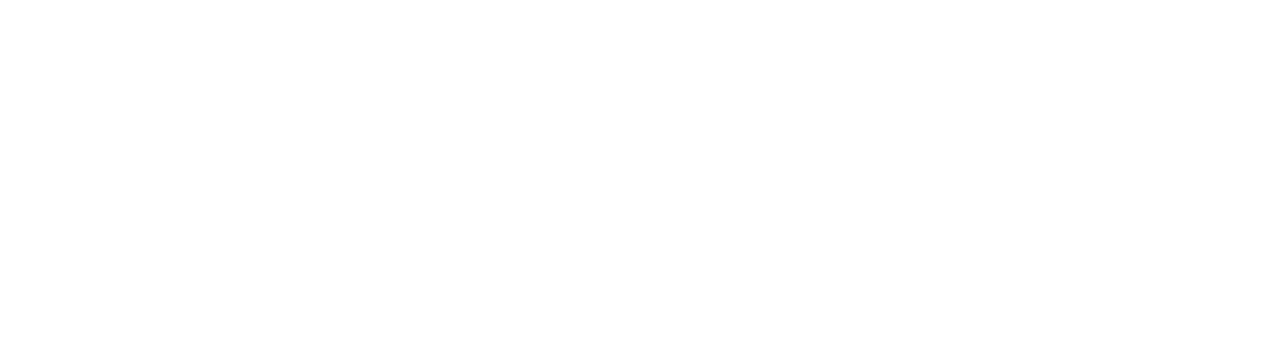
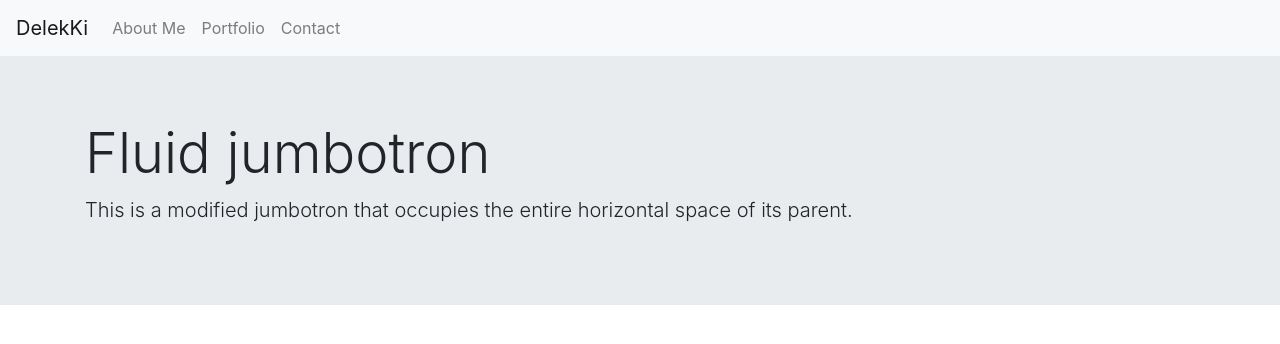
Before and after one commit to derkche/Bootstrap-Portfolio, a plain HTML site: page portolio.html in a window 1280 px wide. Drawn offline with nearby package versions, Linux system fonts and the light colour scheme.

Commit message:
Makin changes

```diff
--- a/portolio.html
+++ b/portolio.html
@@ -0,0 +1,54 @@
+<!DOCTYPE html>
+<html lang="en">
+<head>
+    <meta charset="UTF-8">
+    <meta name="viewport" content="width=device-width, initial-scale=1, shrink-to-fit=no">
+    <meta http-equiv="X-UA-Compatible" content="ie=edge">
+    <title>About Me | Derek Chee</title>
+    <link rel="stylesheet" href="assets/css/reset.css">
+    <link rel="stylesheet" href="https://stackpath.bootstrapcdn.com/bootstrap/4.1.1/css/bootstrap.min.css" integrity="sha384-WskhaSGFgHYWDcbwN70/dfYBj47jz9qbsMId/iRN3ewGhXQFZCSftd1LZCfmhktB" crossorigin="anonymous">
+    <link rel="stylesheet" href="assets/css/styles.css">
+</head>
+
+<body>
+
+<!-- New Banner | navbar -->
+<nav class="navbar navbar-expand-lg navbar-light bg-light">
+
+    <a class="navbar-brand" href="index.html">DelekKi</a>
+
+    <button class="navbar-toggler" type="button" data-toggle="collapse" data-target="#navbarSupportedContent" aria-controls="navbarSupportedContent" aria-expanded="false" aria-label="Toggle navigation">
+        <span class="navbar-toggler-icon"></span>
+    </button>
+
+    <!-- navbar links -->
+    <div class="collapse navbar-collapse" id="navbarSupportedContent" id="navbarlinks">
+        <ul class="navbar-nav mr-auto">
+
+        <li class="nav-item">
+          <a class="nav-link" href="index.html">About Me</a>
+        </li>
+
+        <li class="nav-item">
+          <a class="nav-link" href="portolio.html">Portfolio</a>
+        </li>
+
+        <li class="nav-item">
+          <a class="nav-link" href="contact.html">Contact</a>
+        </li>
+
+        </ul>
+    </div>
+
+</nav>
+
+<div class="jumbotron jumbotron-fluid">
+    <div class="container">
+        <h1 class="display-4">Fluid jumbotron</h1>
+        <p class="lead">This is a modified jumbotron that occupies the entire horizontal space of its parent.</p>
+    </div>
+</div>
+
+</body>
+
+</html>
```
Also changed, not shown: index.html (+32 -14 lines).
